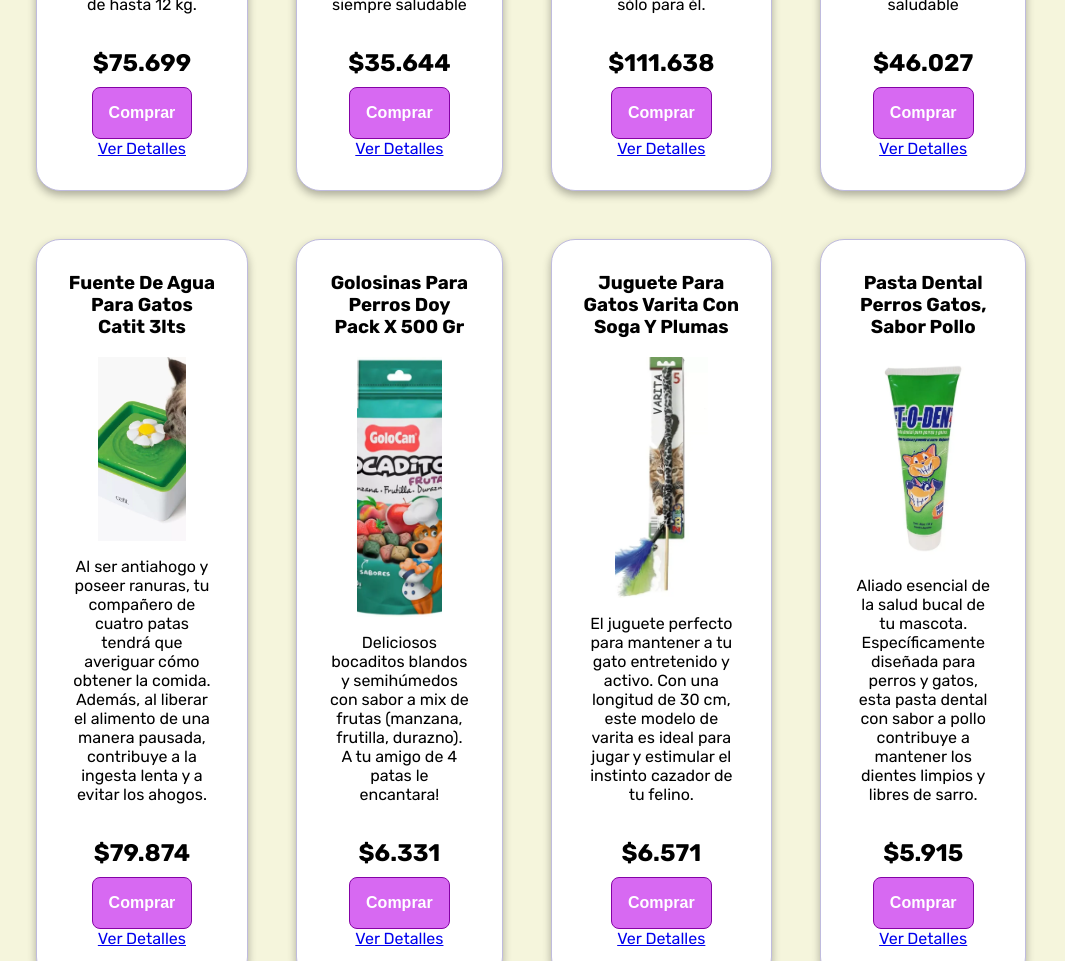
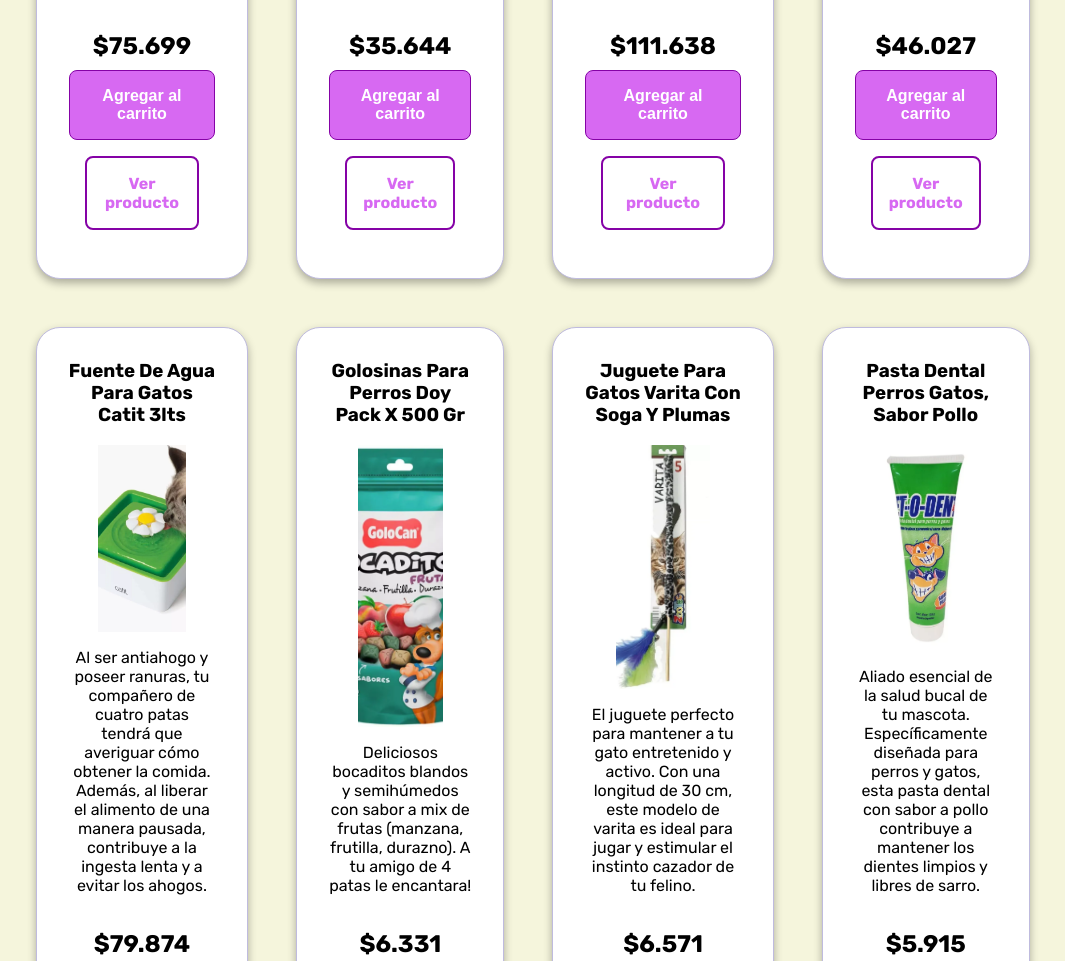
Before and after one commit to maximmusg/GP-petshop, a plain HTML site: page index.html in a window 1280 px wide. Shown: the part 1169-2130 px from the top of the page, without its empty margins (109-1174 px from the left). Drawn offline with Linux system fonts and the light colour scheme.

Commit message:
Se agregaron estilos a bonton para ver detalles de productos

```diff
--- a/app.js
+++ b/app.js
@@ -16,9 +16,9 @@ document.addEventListener("DOMContentLoaded", async () => {
       <img src="${product.imagen}" alt="${product.alt}" />
       <p>${product.descripcion}</p>
       <h2>$${product.precio}</h2>
-      <button class="btn">Comprar</button>
+      <button class="btn">Agregar al carrito</button>
       <a class=" btn_detail" href="product.html?id=${product.id}">
-      Ver Detalles
+      Ver producto
       </a>
       `;
 
--- a/styles/styles.css
+++ b/styles/styles.css
@@ -137,6 +137,24 @@ section {
 
 .btn:hover {
   background: #8502a6;
+}
+
+.btn_detail {
+  text-decoration: none;
+  background-color: white;
+  color: #d769f2;
+  border: 2px solid #8502a6;
+  font-size: 1rem;
+  font-weight: bold;
+  margin: 1rem;
+  padding: 1rem;
+  border-radius: 0.5rem;
+  cursor: pointer;
+}
+
+.btn_detail:hover {
+  background: #8502a6;
+  color: white;
 }
 
 /* about styles */
```
